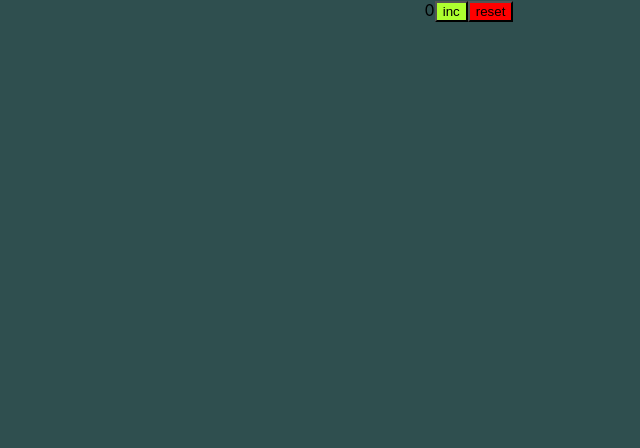
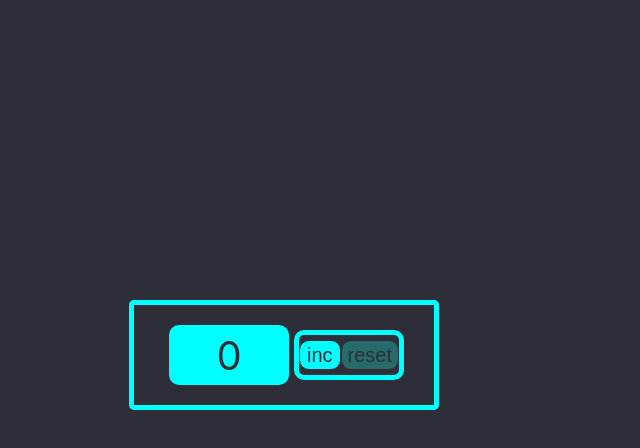
Before and after one commit to dktwho/counter, a React (Create React App) app: page / in a window 1280 px wide. Shown: the top 448 px of the page, without its empty margins (171-811 px from the left). Built offline with nearby package versions, Linux system fonts and the light colour scheme.

Commit message:
subtotal commit, styled, if counter > 5 disabled inc button, and styled, if counter === 0 , disabled reset btn, max value 5, styled maxvalue on display counter

```diff
--- a/src/App.css
+++ b/src/App.css
@@ -1,6 +1,8 @@
 * {
-  background-color: darkslategray;
+  background-color: #2e2e38;
+
 }
+
 
 .App {
   text-align: center;
--- a/src/App.module.css
+++ b/src/App.module.css
@@ -1,11 +1,75 @@
-.buttonsGroup {
+
+.App {
+    border-radius: 5px;
+    border: 5px solid aqua ;
+    margin: 300px;
+    display: flex;
+    justify-content: center;
+    align-items: center;
+    align-content: flex-start;
+    width: 300px;
+    height: 100px;
+}
+.counter {
+    width: 100px;
+    height: 40px;
+    display: flex;
+    justify-content: center;
+    align-items: center;
+    border: 5px solid aqua ;
+    font-size: 40px;
+    color: #2e2e38;
+    border-radius: 10px;
+    background-color: aqua;
+    margin: 5px;
+    padding: 5px;
+    flex: 0 1 auto;
 
 }
 
+.counterDisabled {
+    width: 100px;
+    height: 40px;
+    display: flex;
+    justify-content: center;
+    align-items: center;
+    margin: 5px;
+    padding: 5px;
+    flex: 0 1 auto;
+    border: 5px solid aqua ;
+    color: red;
+    font-size: 40px;
+    border-radius: 10px;
+    background-color: aqua;
+}
+
+.btnGroup {
+    border: 5px solid aqua ;
+    font-size: 40px;
+    color: aqua;
+    display: flex;
+    width: 100px;
+    height: 40px;
+    align-items: center;
+    border-radius: 10px;
+}
+
 .btnActive {
-    background-color: greenyellow;
+    font-size: 20px;
+    color: #2e2e38;
+    background-color: aqua ;
+    border: 1px solid #2e2e38;
+    border-radius: 10px;
+    width: 70px;
+    height: 30px;
 }
 
 .btnDisabled {
-    background-color: red;
+    font-size: 20px;
+    color: #2e2e38;
+    background-color: #276b6b;
+    border: 1px solid #2e2e38;
+    border-radius: 10px;
+    width: 70px;
+    height: 30px;
 }
--- a/src/App.tsx
+++ b/src/App.tsx
@@ -4,28 +4,28 @@ import {Button} from "./components/Button";
 import s from './App.module.css'
 
 function App() {
-    const initialCounterValue = 0
-    const maxValue = 5
-    const [counter, setCounter] = useState(initialCounterValue)
+    let initCountValue = 0
+    let maxCountValue = 5
+    const [counter, setCounter] = useState<number>(initCountValue)
 
 
     const increment = () => {
-        setCounter(prev => counter + 1)
-        if(counter === maxValue) {
-            setCounter(maxValue)
+        if(counter < maxCountValue) {
+            setCounter(prev => counter + 1)
         }
     }
 
     const reset = () => {
-        setCounter(initialCounterValue)
+        setCounter(initCountValue)
     }
     return (
-        <div className="App">
-            {counter}
+        <div className={s.App}>
+            <div className={ counter < maxCountValue ? s.counter : s.counterDisabled}>{counter}</div>
+            <div className={s.btnGroup}>
+                <Button className={counter < maxCountValue ? s.btnActive : s.btnDisabled  } title={'inc'} callback={increment}/>
+                <Button className={counter === initCountValue ? s.btnDisabled  : s.btnActive   } title={'reset'} callback={reset}/>
 
-            <Button className={s.btnActive} title={'inc'} callback={increment}/>
-            <Button className={s.btnDisabled} title={'reset'} callback={reset}/>
-
+            </div>
         </div>
     );
 }
--- a/src/components/Button.tsx
+++ b/src/components/Button.tsx
@@ -2,17 +2,17 @@ import React from 'react';
 
 
 type ButtonPropsType = {
-  title: string
-  callback: () => void
+    title: string
+    callback: () => void
     className: string
 }
 
 
-export const Button = (props:ButtonPropsType ) => {
+export const Button = ({title, callback, className}: ButtonPropsType) => {
 
     return (
-        <button className={props.className} onClick={props.callback}>
-            {props.title}
+        <button className={className} onClick={callback}>
+            {title}
         </button>
     );
 };
```
Also changed, not shown: src/components/Button.module.css (deleted).
